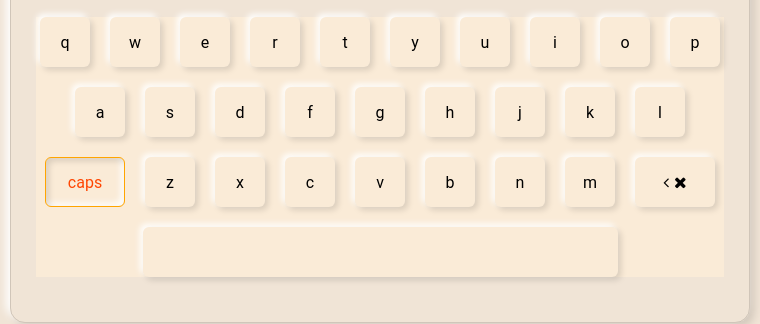
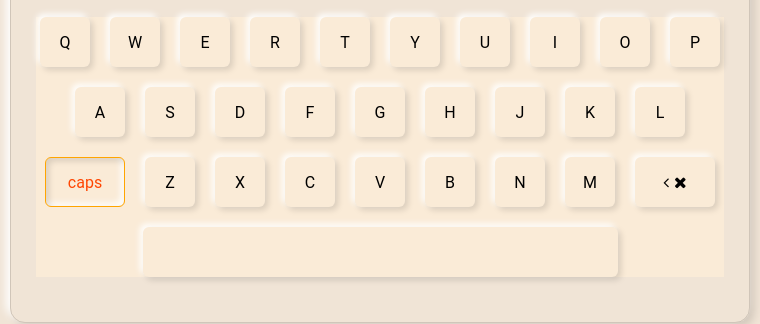
Before and after one commit to stelamateus/keyboard-virtual, a plain HTML site: page index.html in a window 1280 px wide. Both pictures are taken after a click on the element "caps". Shown: the part 362-686 px from the top of the page, 260-1020 px from the left. Drawn offline with Linux system fonts and the light colour scheme.

Commit message:
atribuir função caps nas letras do teclado

```diff
--- a/index.html
+++ b/index.html
@@ -18,37 +18,37 @@
         <div class="key">
 
             <div class="row">
-            <span data-key="">q</span>
-                <span data-key="w">w</span>
-                <span data-key="e">e</span>
-                <span data-key="r">r</span>
-                <span data-key="t">t</span>
-                <span data-key="y">y</span>
-                <span data-key="u">u</span>
-                <span data-key="i">i</span>
-                <span data-key="o">o</span>
-                <span data-key="p">p</span>
+                <span class="letter" data-key="q">Q</span>
+                <span class="letter" data-key="w">w</span>
+                <span class="letter" data-key="e">e</span>
+                <span class="letter"data-key="r">r</span>
+                <span class="letter"data-key="t">t</span>
+                <span class="letter"data-key="y">y</span>
+                <span class="letter"data-key="u">u</span>
+                <span class="letter"data-key="i">i</span>
+                <span class="letter"data-key="o">o</span>
+                <span class="letter"data-key="p">p</span>
             </div>
             <div class="row">
-                <span data-key="a">a</span>
-                <span data-key="s">s</span>
-                <span data-key="d">d</span>
-                <span data-key="f">f</span>
-                <span data-key="g">g</span>
-                <span data-key="h">h</span>
-                <span data-key="j">j</span>
-                <span data-key="k">k</span>
-                <span data-key="l">l</span>
+                <span class="letter"data-key="a">a</span>
+                <span class="letter"data-key="s">s</span>
+                <span class="letter"data-key="d">d</span>
+                <span class="letter"data-key="f">f</span>
+                <span class="letter"data-key="g">g</span>
+                <span class="letter"data-key="h">h</span>
+                <span class="letter"data-key="j">j</span>
+                <span class="letter"data-key="k">k</span>
+                <span class="letter"data-key="l">l</span>
             </div>
             <div class="row">
                 <span class="caps">CAPS</span>
-                <span data-key="z">z</span>
-                <span data-key="x">x</span>
-                <span data-key="c">c</span>
-                <span data-key="v">v</span>
-                <span data-key="b">b</span>
-                <span data-key="n">n</span>
-                <span data-key="m">m</span>
+                <span class="letter"data-key="z">z</span>
+                <span class="letter"data-key="x">x</span>
+                <span class="letter"data-key="c">c</span>
+                <span class="letter"data-key="v">v</span>
+                <span class="letter"data-key="b">b</span>
+                <span class="letter"data-key="n">n</span>
+                <span class="letter"data-key="m">m</span>
                 <span class="backspace" data-key="">
                     <i class="fa fa-angle-left"></i>
                     <i class="fa fa-close"></i>
--- a/script.js
+++ b/script.js
@@ -1,6 +1,8 @@
 let keys    = document.querySelectorAll('.keyboard_wrapper .key .row span'),
     keyPad  = document.querySelector('.keyboard_wrapper .key'),
     display = document.querySelector('.keyboard_wrapper .display');
+
+    let letters = document.querySelectorAll('.letter')
 
 if(keys && keyPad && display)
 {
@@ -10,24 +12,35 @@ if(keys && keyPad && display)
         key.addEventListener('click', function()
         {
             // console.log(this.innerText);
-            if(this.classList.contains('caps'))
-            {
+            if (this.classList.contains('caps')) {
                 this.classList.toggle('active');
                 keyPad.classList.toggle('uppercase');
 
                 capsLockMode ? capsLockMode = false : capsLockMode = true;
-            }
-            else if (this.classList.contains('backspace')){
+                toggleLetterTo(capsLockMode, letters)
+            } else if (this.classList.contains('backspace')) {
                 let str = display.innerText;
                 display.innerText = str.substring(0, (str.length-1));
-            }else{
-                if(capsLockMode)
-                {
+            } else {
+                if (capsLockMode) {
                     display.innerText += this.dataset.key.toUpperCase();
-                }else{
-                    display.innerText += this.dataset.key.toLowerCase()
+                } else {
+                    display.innerText += this.dataset.key.toLowerCase();
                 }
             }
         });
     });
+
+
 }
+
+function toggleLetterTo(isUpercase, letters) {
+    letters.forEach(element => {
+        console.log(element.innerHTML.toUpperCase())
+        if (isUpercase) {
+            element.classList.add("uppercased")
+        } else {
+            element.classList.remove("uppercased")
+        }
+    });
+}
--- a/style.css
+++ b/style.css
@@ -103,3 +103,7 @@ body {
 .keyboard_wrapper .key .uppercase {
     text-transform: capitalize;
 }
+
+.uppercased {
+    text-transform: uppercase;
+}
```
